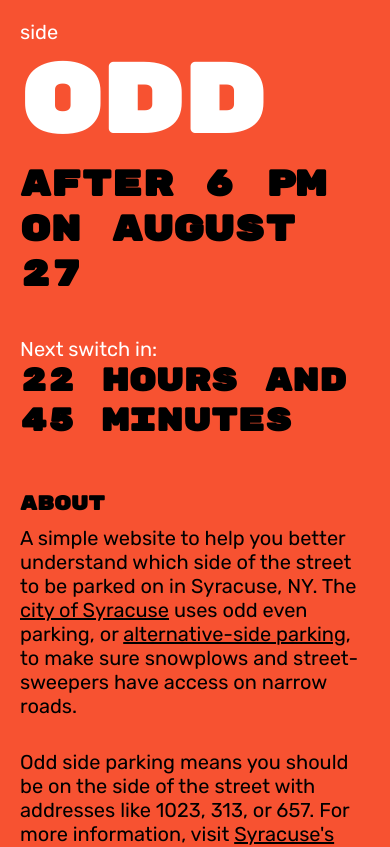
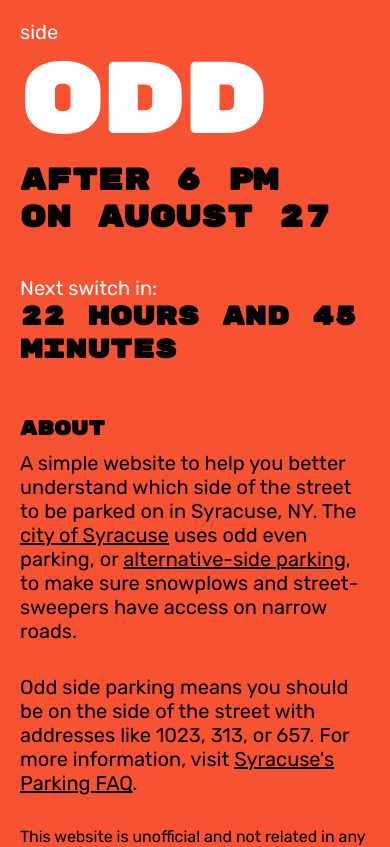
Before and after one commit to maxmatthews/oddeven-react, a React (Create React App) app: page / in a window 390 px wide. Shown: the top 847 px of the page. Built offline with nearby package versions, Linux system fonts and the light colour scheme.

Commit message:
improve text display for narrow phones

```diff
--- a/src/App.css
+++ b/src/App.css
@@ -26,10 +26,18 @@ h1 {
 h2 {
 	font-size: 2.25em;
 	margin: 0;
+
+	@media (width < 500px) {
+		font-size: 1.9em;
+	}
 }
 
 h3 {
 	font-size: 2em;
+
+	@media (width < 500px) {
+		font-size: 1.65em;
+	}
 }
 
 .oddeven-about {
```
Also changed, not shown: 1 other file (tests, documents, lock files or other folders).
